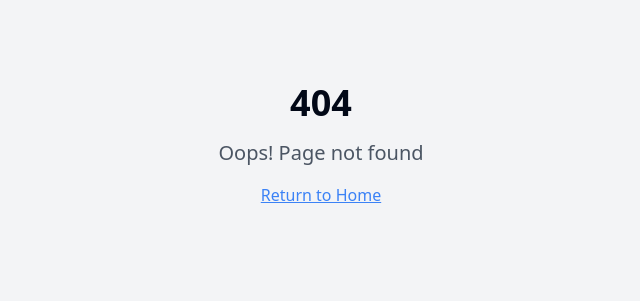
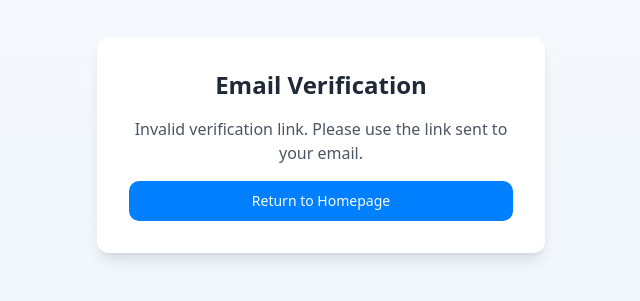
Before and after one commit to thumindu007/code-kids-enroll, a React (Vite) app: page /verify-email in a window 1280 px wide. Before the commit this address had no page. Shown: the part 255-556 px from the top of the page, without its empty margins (319-959 px from the left). Built offline with nearby package versions, Linux system fonts and the light colour scheme.

Commit message:
feat: Add email verification functionality

```diff
--- a/src/App.tsx
+++ b/src/App.tsx
@@ -1,3 +1,4 @@
+
 import { Toaster } from "@/components/ui/toaster";
 import { Toaster as Sonner } from "@/components/ui/sonner";
 import { TooltipProvider } from "@/components/ui/tooltip";
@@ -5,6 +6,7 @@ import { QueryClient, QueryClientProvider } from "@tanstack/react-query";
 import { BrowserRouter, Routes, Route } from "react-router-dom";
 import Index from "./pages/Index";
 import NotFound from "./pages/NotFound";
+import { VerifyEmail } from "@/components/VerifyEmail";
 
 const queryClient = new QueryClient();
 
@@ -16,7 +18,7 @@ const App = () => (
       <BrowserRouter>
         <Routes>
           <Route path="/" element={<Index />} />
-          {/* ADD ALL CUSTOM ROUTES ABOVE THE CATCH-ALL "*" ROUTE */}
+          <Route path="/verify-email" element={<VerifyEmail />} />
           <Route path="*" element={<NotFound />} />
         </Routes>
       </BrowserRouter>
--- /dev/null
+++ b/src/components/VerifyEmail.tsx
@@ -0,0 +1,69 @@
+
+import { useEffect, useState } from "react";
+import { useSearchParams } from "react-router-dom";
+import { toast } from "@/components/ui/sonner";
+import { Button } from "@/components/ui/button";
+import { supabase } from "@/integrations/supabase/client";
+
+export function VerifyEmail() {
+  const [searchParams] = useSearchParams();
+  const [isVerifying, setIsVerifying] = useState(true);
+  const email = searchParams.get("email");
+
+  useEffect(() => {
+    const verifyEmail = async () => {
+      if (!email) {
+        toast.error("Invalid verification link");
+        setIsVerifying(false);
+        return;
+      }
+
+      try {
+        const { error } = await supabase
+          .from('registration_requests')
+          .update({ status: 'verified' })
+          .eq('email', email);
+
+        if (error) throw error;
+
+        toast.success("Email verified successfully!");
+      } catch (error) {
+        console.error("Verification error:", error);
+        toast.error("Failed to verify email. Please try again.");
+      } finally {
+        setIsVerifying(false);
+      }
+    };
+
+    verifyEmail();
+  }, [email]);
+
+  return (
+    <div className="min-h-screen flex items-center justify-center bg-gradient-to-b from-background to-blue-50">
+      <div className="max-w-md w-full p-8 bg-white rounded-xl shadow-lg text-center">
+        <h1 className="text-2xl font-bold text-gray-800 mb-4">Email Verification</h1>
+
+        {isVerifying ? (
+          <div className="space-y-4">
+            <p className="text-gray-600">Verifying your email address...</p>
+            <div className="animate-pulse bg-blue-100 h-2 w-full rounded"></div>
+          </div>
+        ) : (
+          <div className="space-y-4">
+            <p className="text-gray-600">
+              {email ?
+                "Thank you for verifying your email address!" :
+                "Invalid verification link. Please use the link sent to your email."}
+            </p>
+            <Button
+              onClick={() => window.location.href = '/'}
+              className="w-full"
+            >
+              Return to Homepage
+            </Button>
+          </div>
+        )}
+      </div>
+    </div>
+  );
+}
```
Also changed, not shown: 1 other file (tests, documents, lock files or other folders).
